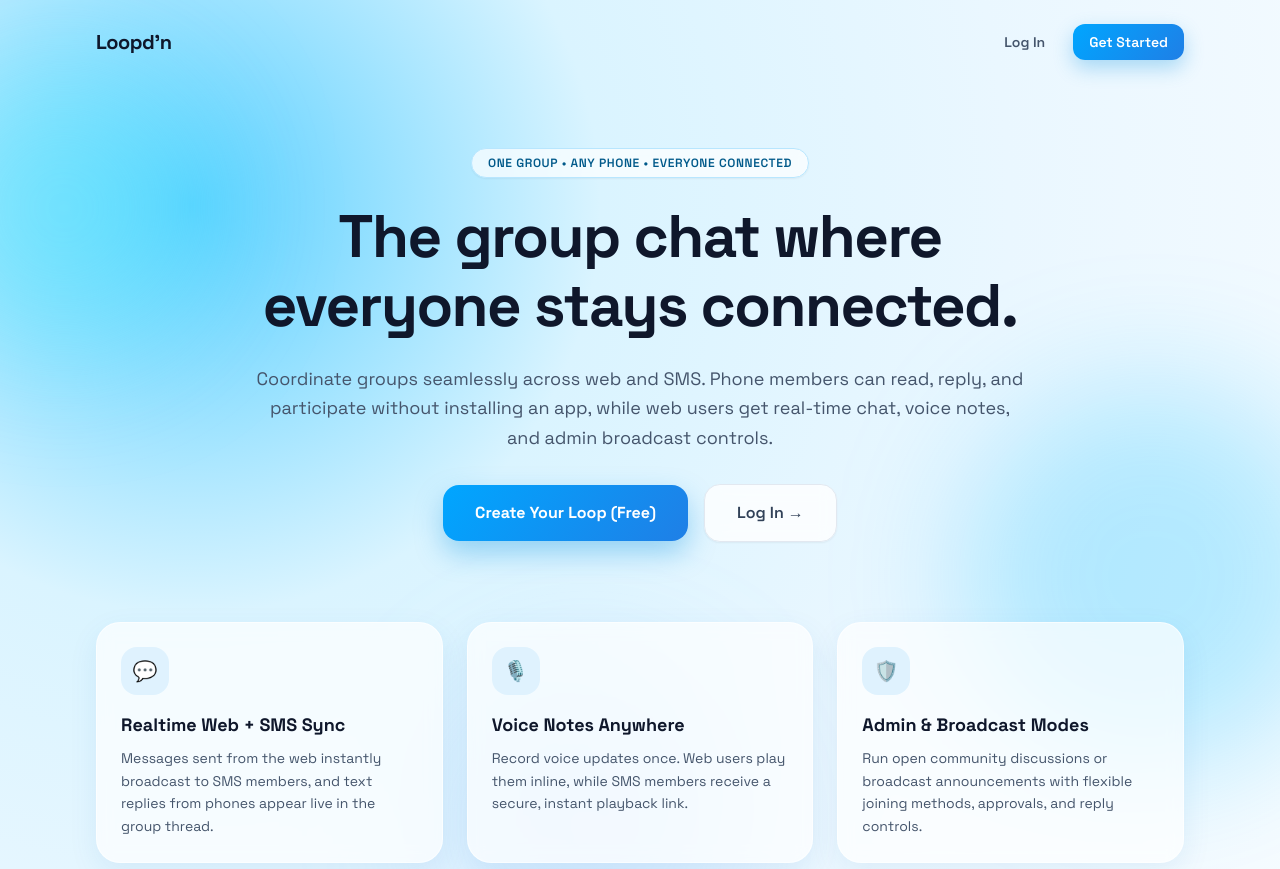
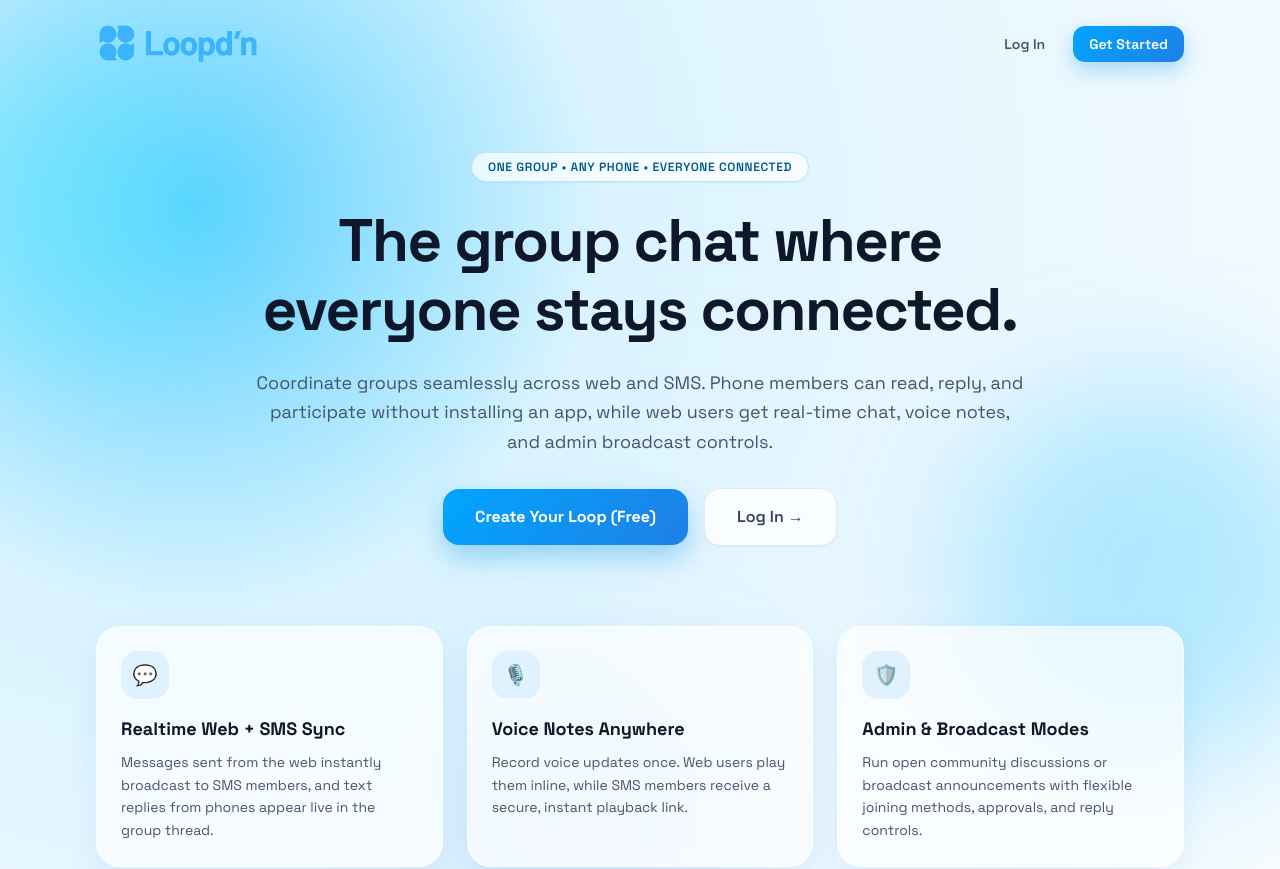
Before and after one commit to loopdn-hq/frontend-web, a Next.js app: page / in a window 1280 px wide. Shown: the top 869 px of the page. Built offline with nearby package versions, Linux system fonts and the light colour scheme; no server answers.

Commit message:
feat: Add full logo and use next image

```diff
--- a/next.config.ts
+++ b/next.config.ts
@@ -4,6 +4,8 @@ const nextConfig: NextConfig = {
   // Emits a plain out/ directory of HTML, JS and CSS - the artifact copied to
   // S3. Replaces "standalone", which built a Node server instead.
   output: "export",
+  // Static export has no Image Optimization server to hit.
+  images: { unoptimized: true },
   // Each route becomes <route>/index.html, which the CloudFront function
   // rewrites directory requests onto.
   trailingSlash: true,
--- a/src/app/page.tsx
+++ b/src/app/page.tsx
@@ -1,5 +1,6 @@
 "use client";
 
+import Image from "next/image";
 import Link from "next/link";
 import { displayNameForSession, useAuth } from "@/lib/auth/client";
 
@@ -16,11 +17,15 @@ export default function RootPage() {
       {/* Header / Nav */}
       <header className="relative mx-auto flex w-full max-w-6xl items-center justify-between px-6 py-6 sm:px-8">
         <div className="flex items-center gap-3">
-          <Link
-            href="/"
-            className="text-xl font-bold tracking-tight text-slate-900 transition hover:opacity-80"
-          >
-            Loopd&apos;n
+          <Link href="/" className="transition hover:opacity-80">
+            <Image
+              src="/full-logo.png"
+              alt="Loopd'n"
+              width={200}
+              height={40}
+              priority
+              className="h-8 w-auto sm:h-10"
+            />
           </Link>
         </div>
 
--- a/src/components/home/HomeShell.tsx
+++ b/src/components/home/HomeShell.tsx
@@ -2,6 +2,7 @@
 
 import { useState, useCallback, useEffect } from "react";
 import { useRouter } from "next/navigation";
+import Image from "next/image";
 import { fetchUserProfile, getSession, logout } from "@/lib/auth/client";
 import {
   addConversationMembers,
@@ -915,9 +916,12 @@ export function HomeShell({ displayName }: HomeShellProps) {
                       {message.attachments.map((attachment) => (
                         <div key={attachment.id ?? attachment.url}>
                           {attachment.contentType?.startsWith("image/") && (
-                            <img
+                            <Image
                               src={attachment.url}
                               alt={attachment.originalName}
+                              width={400}
+                              height={224}
+                              unoptimized
                               className="mb-1 max-h-56 max-w-full rounded-lg object-cover"
                             />
                           )}
```
Also changed, not shown: public/full-logo.png.
